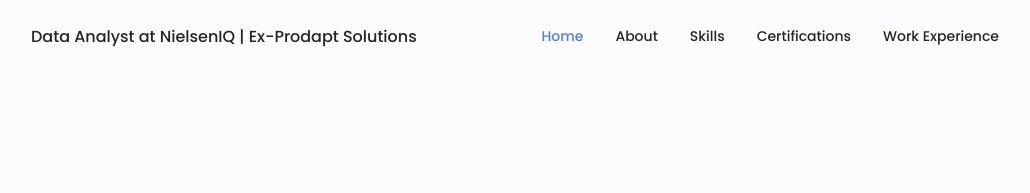
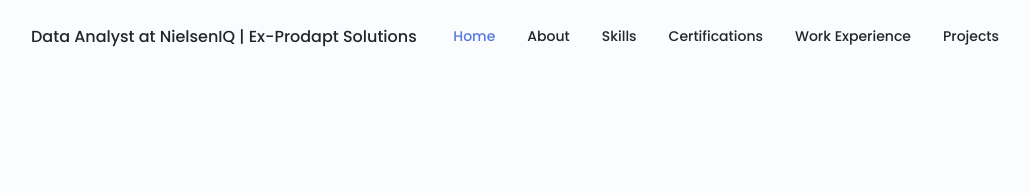
Before and after one commit to YashNaik123/yashnaik123.github.io, a plain HTML site: page index.html in a window 1280 px wide. Shown: the top 193 px of the page, without its empty margins (125-1155 px from the left). Drawn offline with nearby package versions, Linux system fonts and the light colour scheme.

Commit message:
Update index.html

```diff
--- a/index.html
+++ b/index.html
@@ -65,6 +65,13 @@
                             <i class="uil uil-briefcase-alt nav__icon"></i> Work Experience
                         </a>
                     </li>
+
+                    <li class="nav__items">
+                        <a href="#services" class="nav__link ">
+                            <i class="uil uil-briefcase-alt nav__icon"></i> Projects
+                        </a>
+                    </li>
+
                 </ul>
                 <i class="uil uil-times nav__close" id="nav-close"></i>
             </div>
```
